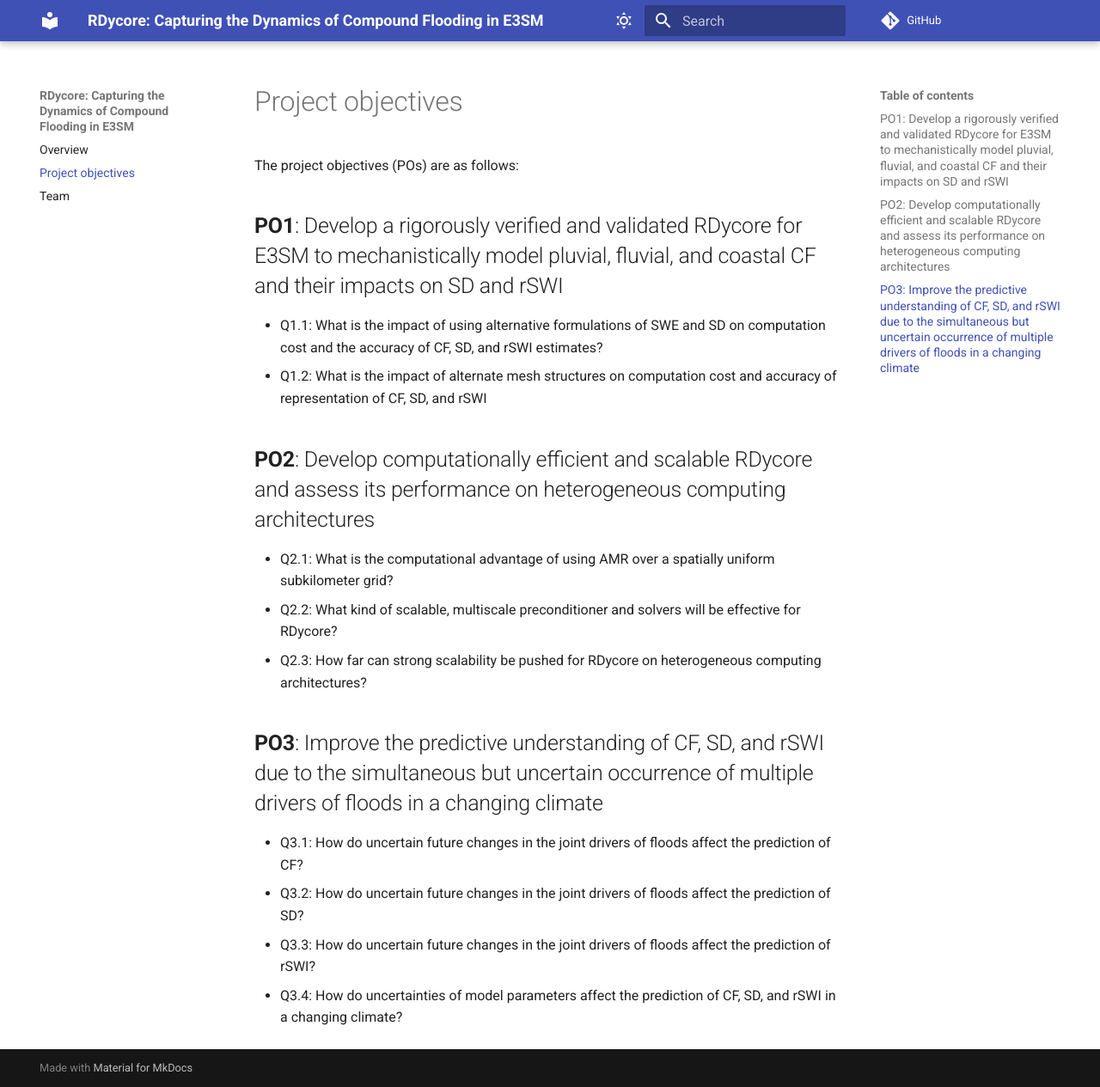
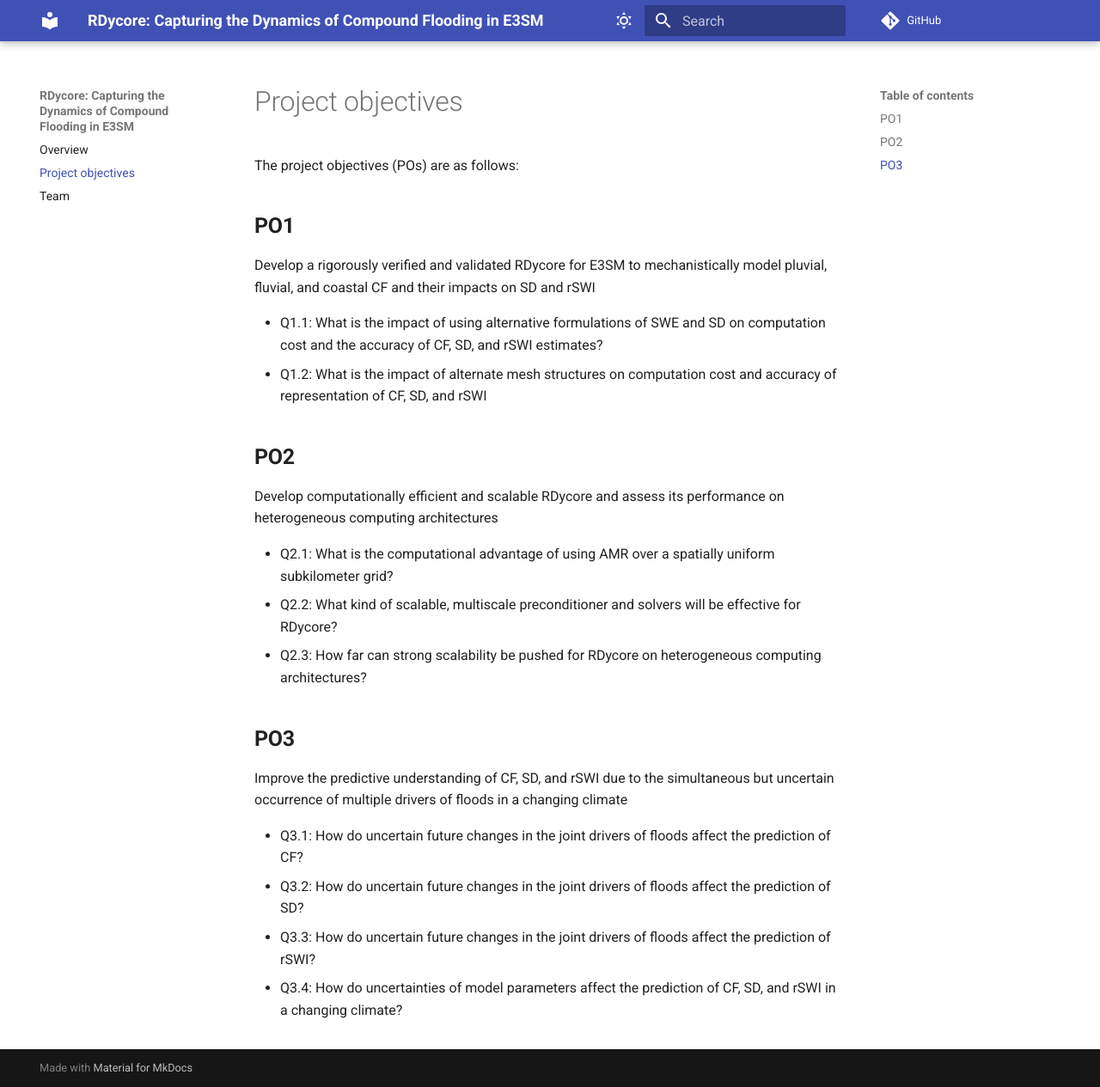
Before and after one commit to RDycore/RDycore.github.io, an MkDocs documentation site: the page built from docs/project_objectives.md, in a window 1280 px wide and 1265 px high. Shown: the whole window at 86% size. Built offline with MkDocs 1.6.1 and Material for MkDocs 9.7.7, drawn with Linux system fonts in a browser that asks for light colours; comment, search, counter and statistics services are not loaded.

Commit message:
More updates

```diff
--- a/docs/project_objectives.md
+++ b/docs/project_objectives.md
@@ -1,17 +1,20 @@
 The project objectives (POs) are as follows:
 
-## **PO1**: Develop a rigorously verified and validated RDycore for E3SM to mechanistically model pluvial, fluvial, and coastal CF and their impacts on SD and rSWI
+## **PO1**
+Develop a rigorously verified and validated RDycore for E3SM to mechanistically model pluvial, fluvial, and coastal CF and their impacts on SD and rSWI
 
 - Q1.1: What is the impact of using alternative formulations of SWE and SD on computation cost and the accuracy of CF, SD, and rSWI estimates?
 - Q1.2: What is the impact of alternate mesh structures on computation cost and accuracy of representation of CF, SD, and rSWI
 
-## **PO2**: Develop computationally efficient and scalable RDycore and assess its performance on heterogeneous computing architectures
+## **PO2**
+Develop computationally efficient and scalable RDycore and assess its performance on heterogeneous computing architectures
 
 - Q2.1: What is the computational advantage of using AMR over a spatially uniform subkilometer grid?
 - Q2.2: What kind of scalable, multiscale preconditioner and solvers will be effective for RDycore?
 - Q2.3: How far can strong scalability be pushed for RDycore on heterogeneous computing architectures?
 
-## **PO3**: Improve the predictive understanding of CF, SD, and rSWI due to the simultaneous but uncertain occurrence of multiple drivers of floods in a changing climate
+## **PO3**
+Improve the predictive understanding of CF, SD, and rSWI due to the simultaneous but uncertain occurrence of multiple drivers of floods in a changing climate
 
 - Q3.1: How do uncertain future changes in the joint drivers of floods affect the prediction of CF?
 - Q3.2: How do uncertain future changes in the joint drivers of floods affect the prediction of SD?
--- a/mkdocs.yml
+++ b/mkdocs.yml
@@ -35,6 +35,10 @@ markdown_extensions:
       alternate_style: true
   - pymdownx.arithmatex:
       generic: true
+  - attr_list
+  - pymdownx.emoji:
+      emoji_index: !!python/name:materialx.emoji.twemoji
+      emoji_generator: !!python/name:materialx.emoji.to_svg
 
 extra_javascript:
   - javascript/mathjax.js
```
Also changed, not shown: docs/team.md (+11 -11 lines).
